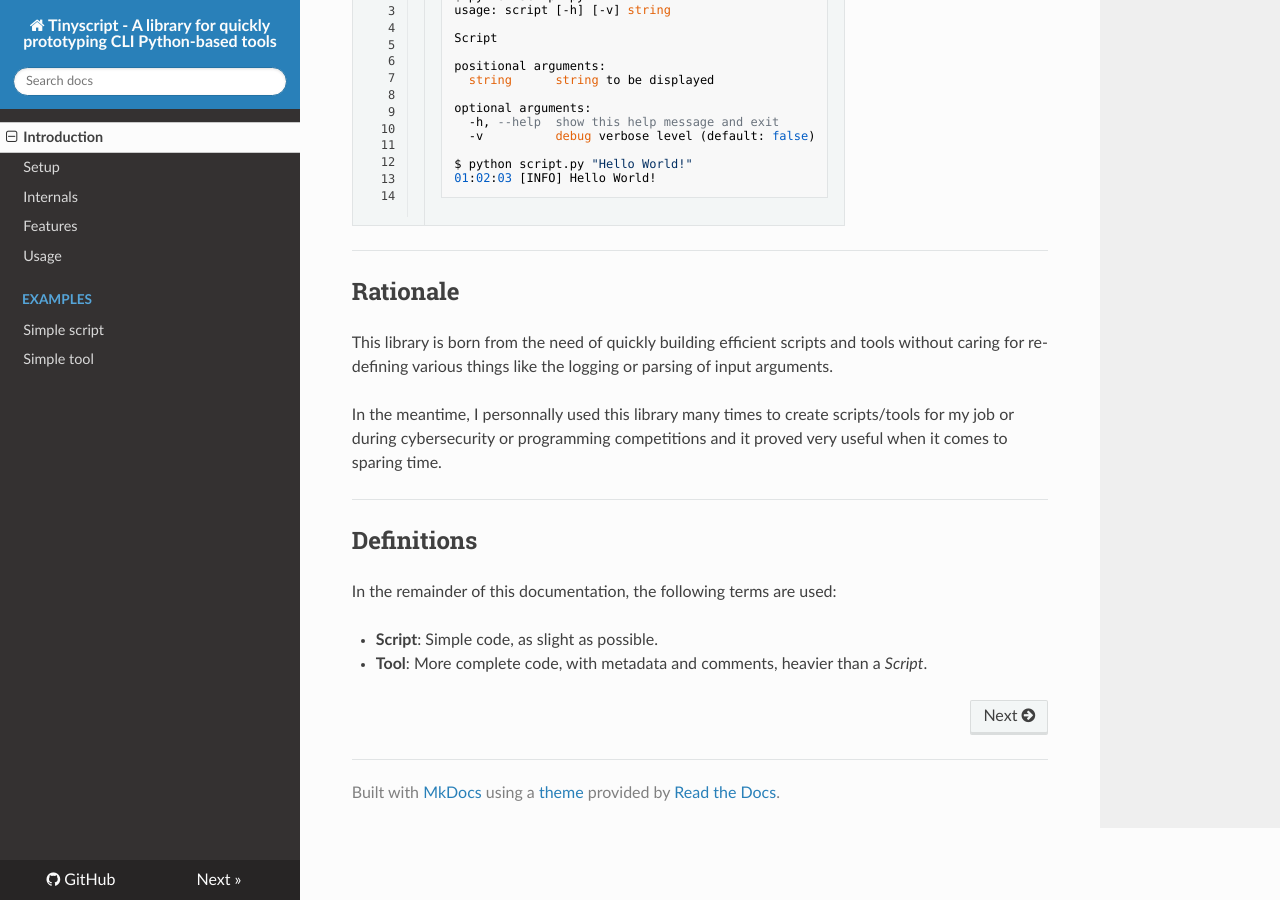
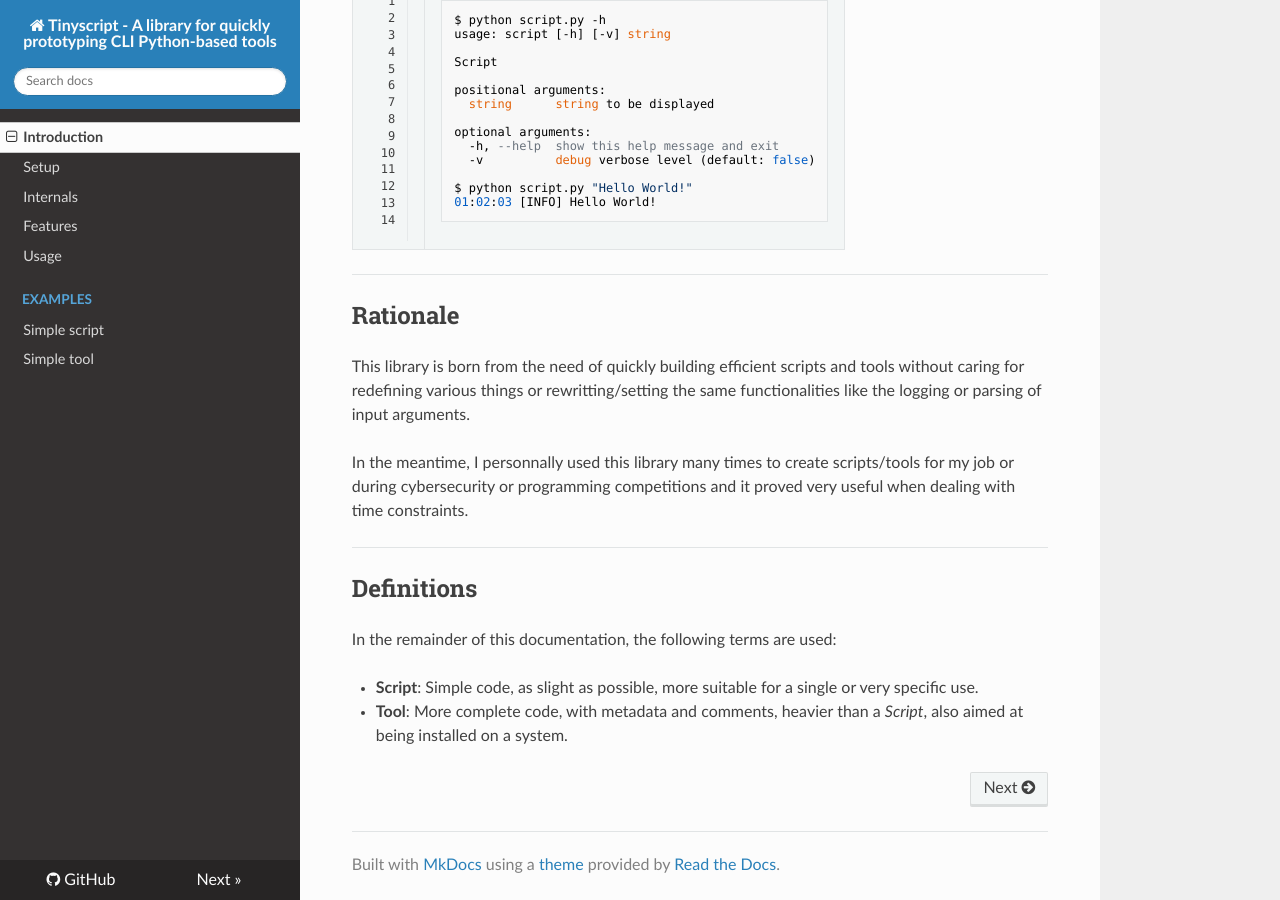
Before and after one commit to dhondta/python-tinyscript, an MkDocs documentation site: the page built from docs/index.md, in a window 1280 px wide and 900 px high, scrolled down 770 px. Built offline with MkDocs 1.6.1, drawn with Linux system fonts in a browser that asks for light colours; nearby versions of some CDN libraries; old or Windows-style settings are respelled for this version of MkDocs; some of the changed text lies outside the part shown.

Commit message:
Minor improvements to documentation

```diff
--- a/docs/index.md
+++ b/docs/index.md
@@ -1,6 +1,6 @@
 ## Introduction
 
-Tinyscript aims to quickly prototype scripts or tools by sparing as much lines of code as possible and providing useful base features like preimports and logging.
+Tinyscript aims to quickly prototype scripts or tools by sparing as much lines of code as possible and providing base features (especially useful for debugging or understanding the execution flow) like configured logging, preimports, stepping, timing and so forth.
 
 The idea is to make creating scripts/tools as easy as this:
 
@@ -46,9 +46,9 @@
 
 ## Rationale
 
-This library is born from the need of quickly building efficient scripts and tools without caring for re-defining various things like the logging or parsing of input arguments.
+This library is born from the need of quickly building efficient scripts and tools without caring for redefining various things or rewritting/setting the same functionalities like the logging or parsing of input arguments.
 
-In the meantime, I personnally used this library many times to create scripts/tools for my job or during cybersecurity or programming competitions and it proved very useful when it comes to sparing time.
+In the meantime, I personnally used this library many times to create scripts/tools for my job or during cybersecurity or programming competitions and it proved very useful when dealing with time constraints.
 
 -----
 
@@ -56,6 +56,6 @@
 
 In the remainder of this documentation, the following terms are used:
 
-- **Script**: Simple code, as slight as possible.
+- **Script**: Simple code, as slight as possible, more suitable for a single or very specific use.
 
-- **Tool**: More complete code, with metadata and comments, heavier than a *Script*.
+- **Tool**: More complete code, with metadata and comments, heavier than a *Script*, also aimed at being installed on a system.
```
Also changed, not shown: docs/internals.md (+1 -1 lines), docs/usage.md (+2 -0 lines), docs/setup.md (line endings or trailing spaces).
